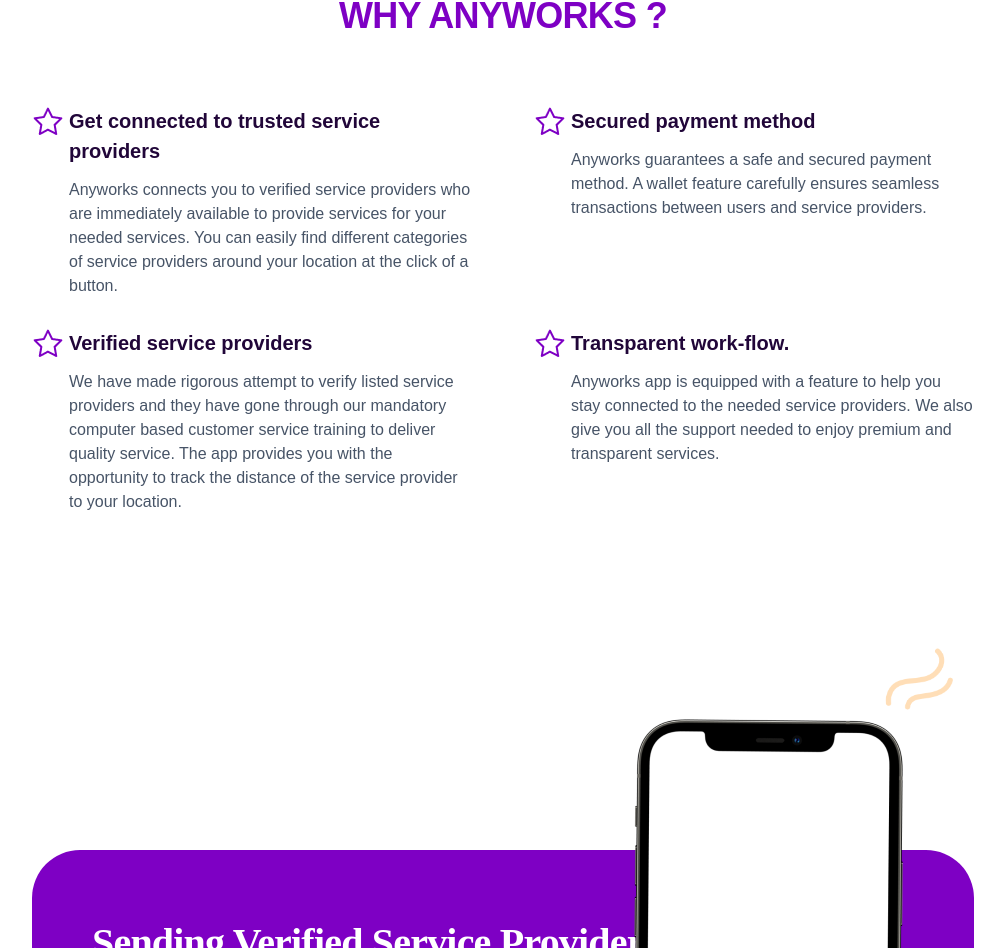
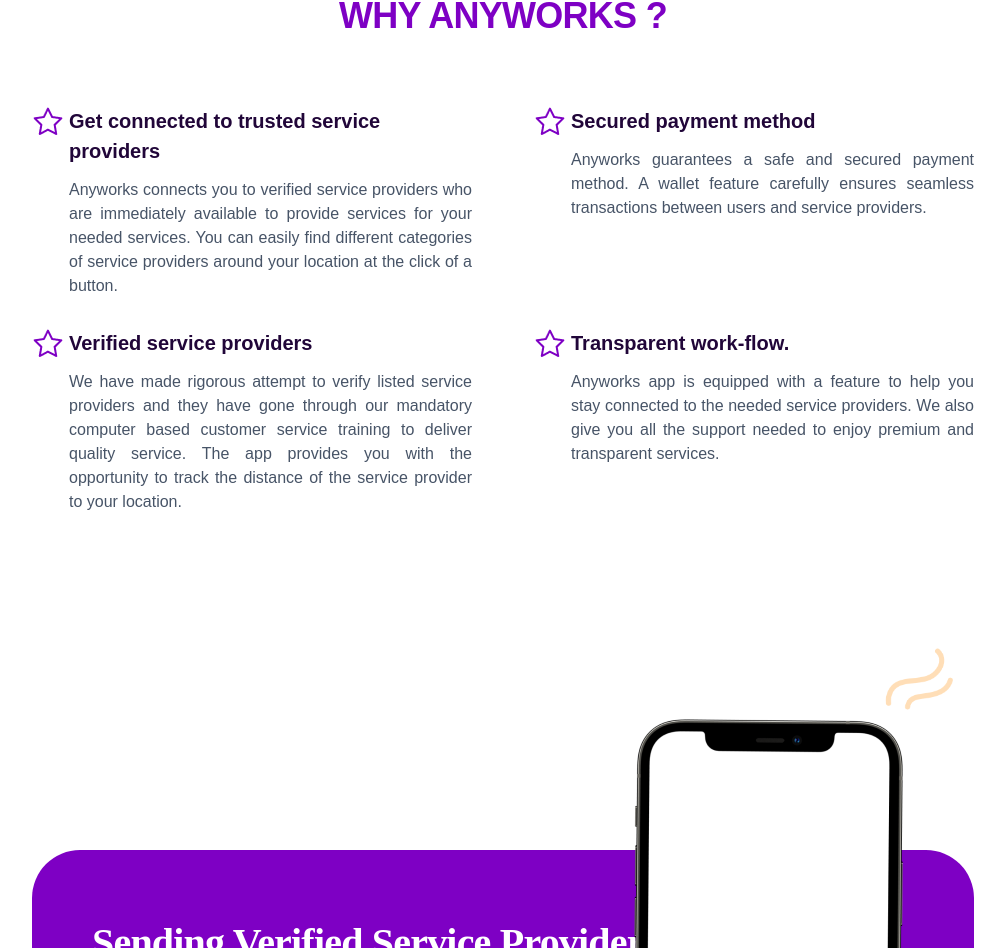
Before and after one commit to Aliiiu/anyworks, a Next.js app: page / in a window 1280 px wide. Shown: the part 3747-4695 px from the top of the page, without its empty margins (137-1142 px from the left). Built offline with nearby package versions, Linux system fonts and the light colour scheme; a web font is replaced by a local one.

Commit message:
ADD: text-justify style to why anyworks texts

```diff
--- a/components/section/WhyAnyWorks/Benefit.tsx
+++ b/components/section/WhyAnyWorks/Benefit.tsx
@@ -31,7 +31,7 @@ const Benefit: FC<{
 							<h6 className='text-[#210639] text-[18px] md:text-[20px] font-bold'>
 								{item.title}
 							</h6>
-							<p className='text-[#475467] mt-3 text-[14px] md:text-[16px] w-[100%]'>
+							<p className='text-[#475467] mt-3 text-[14px] text-justify md:text-[16px] w-[100%]'>
 								{item.content}
 							</p>
 						</div>
```
